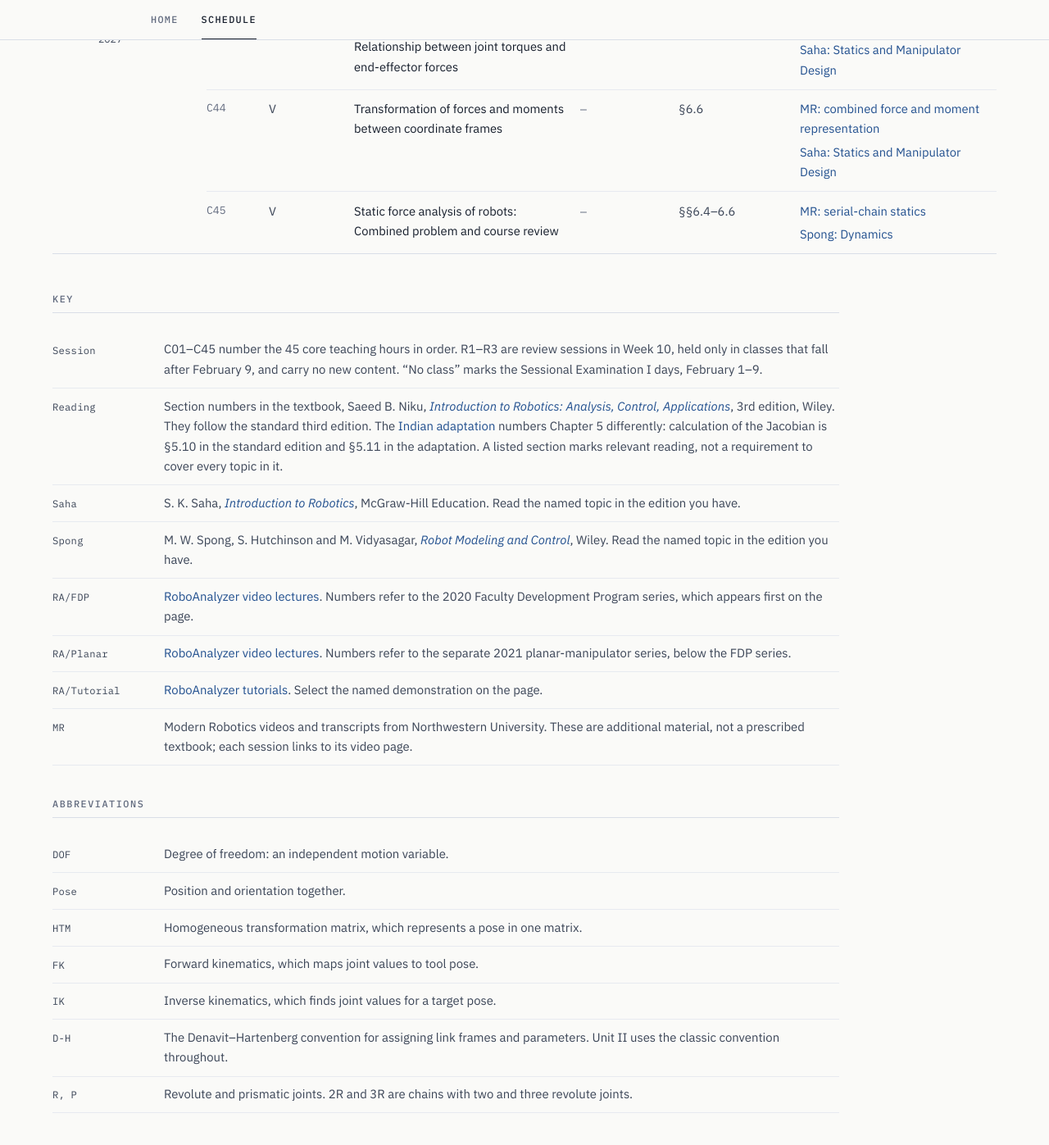
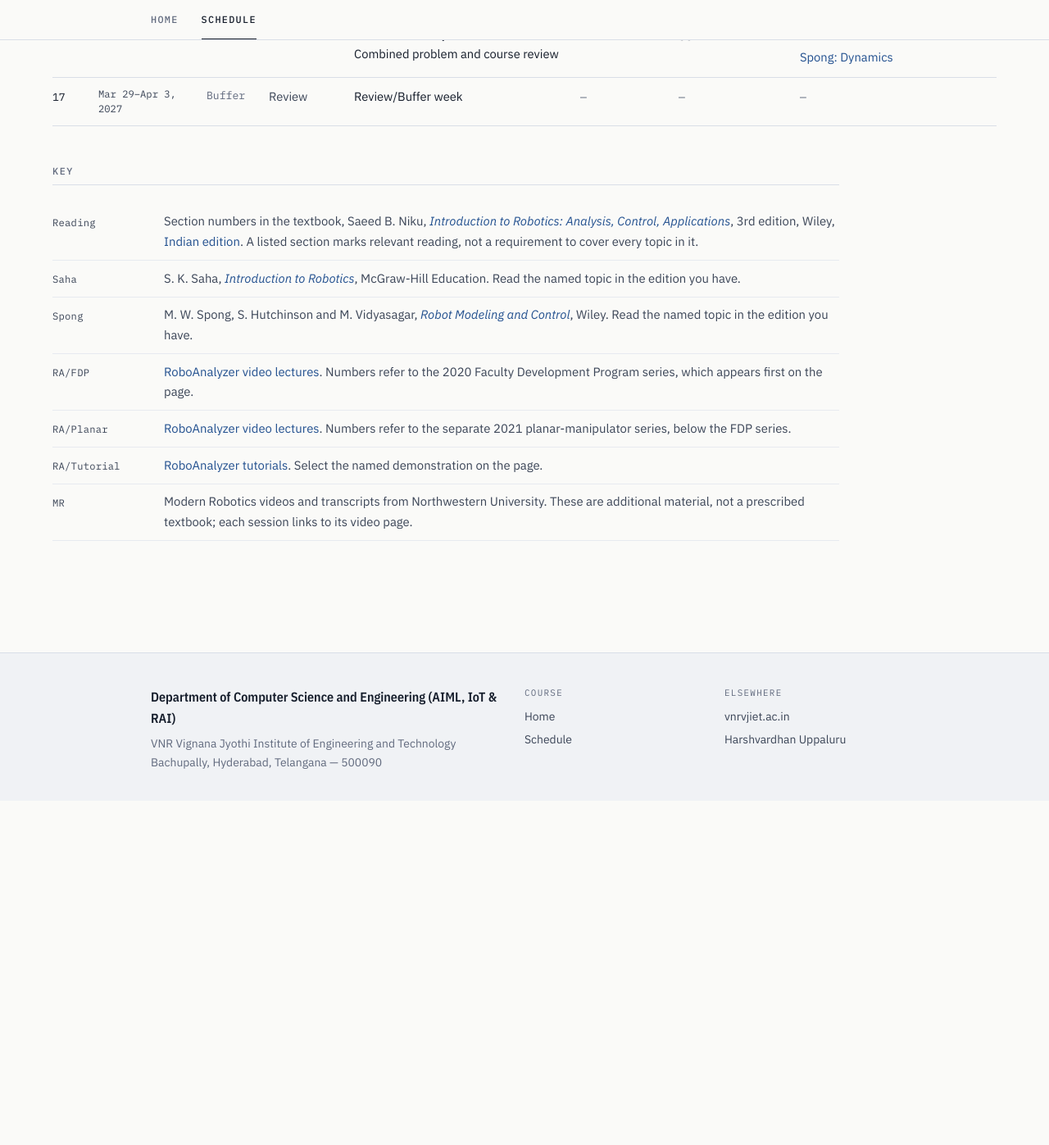
Before and after one commit to uhvardhan/kinematics-dynamics-robots, a Jekyll site: the page built from schedule.md, in a window 1280 px wide and 1400 px high, scrolled down 4713 px. Shown: the top 1397 px of the window at 82% size. Built offline with Jekyll 4.4.1, drawn with Linux system fonts in a browser that asks for light colours; after the commit the page ends 5690 px from its top, so only the background shows below that; some of the changed text lies outside the part shown.

Commit message:
Shift lectures up a week, use Niku Indian-edition readings, trim the key
- Remove the Week 10 reviews R1-R3. C25-C27 follow the exam in Week 10,
  C28-C45 move up one week, and Week 17 becomes a Review/Buffer week.
- Renumber the Reading column for Niku's Indian edition (3rd edition,
  Wiley India): Chapter 1 order differs, and Chapter 5 adds 5.5
  Singularities (now also read in C36).
- Remove the Abbreviations list and the Session row from the key.

Co-Authored-By: Claude Opus 5.5 <noreply@anthropic.com>
Claude-Session: https://claude.ai/code/session_01Asub2d363DQaGTL1eJYgtC

```diff
--- a/_data/schedule.yml
+++ b/_data/schedule.yml
@@ -6,16 +6,17 @@
 #   dates      — the Date column, one per line (here, the week's span). It spans
 #                the week's rows until a session in that week has its own date.
 #   sessions   — one row each:
-#     id         — the Session column. C01–C45 are the core hours, R1–R3 the
-#                  conditional reviews in Week 10. "No class" marks the
-#                  Sessional Examination I days.
+#     id         — the Session column. C01–C45 are the core hours. "No class"
+#                  marks the Sessional Examination I days, and "Buffer" the
+#                  review and buffer week (Week 17).
 #     date       — the class date, once the timetable is out. When any session
 #                  in a week has one, each row of that week shows its own date.
 #     unit       — the Unit column (syllabus unit). "" prints an em dash.
 #     topic      — the Topic column, printed as written.
 #     notes      — the Lecture Notes column: notes, slides or scripts, as
 #                  {name, url}. [] prints an em dash.
-#     reading    — the Reading column: Niku section numbers. "" prints an em dash.
+#     reading    — the Reading column: section numbers in Niku, Indian edition.
+#                  "" prints an em dash.
 #     resources  — the Additional Resources column, as {name, url}.
 #
 # The labels used in resources (Saha, Spong, RA/FDP, RA/Planar, RA/Tutorial, MR)
@@ -38,7 +39,7 @@
       unit: "I"
       topic: "Robots as Mechanisms"
       notes: []
-      reading: "§§1.8–1.9, 2.1–2.3"
+      reading: "§§1.7–1.8, 2.1–2.3"
       resources:
         - name: "RA/FDP 1–3: robot motion and freedom"
           url: "https://www.roboanalyzer.com/video-lectures.html"
@@ -256,7 +257,7 @@
       unit: "III"
       topic: "The Inverse Kinematic Solution of Robots, Workspace analysis"
       notes: []
-      reading: "§§1.14, 2.8, 2.13"
+      reading: "§§1.12, 2.8, 2.13"
       resources:
         - name: "MR: task space and workspace"
           url: "https://modernrobotics.northwestern.edu/nu-gm-book-resource/2-5-task-space-and-workspace/"
@@ -343,37 +344,6 @@
       notes: []
       reading: ""
       resources: []
-    - id: "R1"
-      date: ""
-      unit: "I"
-      topic: "Review: Rigid Body Foundations and Spatial Analysis"
-      notes: []
-      reading: "§§2.4–2.7"
-      resources:
-        - name: "MR: homogeneous transformations"
-          url: "https://modernrobotics.northwestern.edu/nu-gm-book-resource/3-3-1-homogeneous-transformation-matrices/"
-    - id: "R2"
-      date: ""
-      unit: "II"
-      topic: "Review: Forward Kinematics (D-H Convention)"
-      notes: []
-      reading: "§§2.11–2.12"
-      resources:
-        - name: "RA/Tutorial: FK demonstration"
-          url: "https://www.roboanalyzer.com/tutorials.html"
-    - id: "R3"
-      date: ""
-      unit: "III"
-      topic: "Review: Inverse Kinematics"
-      notes: []
-      reading: "§§2.9, 2.13"
-      resources:
-        - name: "RA/Planar 6 and 8: planar inverse solutions"
-          url: "https://www.roboanalyzer.com/video-lectures.html"
-
-- week: 11
-  dates: ["Feb 15–21, 2027"]
-  sessions:
     - id: "C25"
       date: ""
       unit: "III"
@@ -408,8 +378,8 @@
         - name: "RA/Tutorial: IK demonstration"
           url: "https://www.roboanalyzer.com/tutorials.html"
 
-- week: 12
-  dates: ["Feb 22–28, 2027"]
+- week: 11
+  dates: ["Feb 15–21, 2027"]
   sessions:
     - id: "C28"
       date: ""
@@ -445,15 +415,15 @@
         - name: "Spong: Velocity Kinematics—The Jacobian"
           url: "https://faculty.cc.gatech.edu/~seth/index.php?u=spongbook"
 
-- week: 13
-  dates: ["Mar 1–7, 2027"]
+- week: 12
+  dates: ["Feb 22–28, 2027"]
   sessions:
     - id: "C31"
       date: ""
       unit: "IV"
       topic: "Differential motions of a frame versus a robot"
       notes: []
-      reading: "§§5.5–5.6"
+      reading: "§§5.6–5.7"
       resources:
         - name: "Spong: Velocity Kinematics—The Jacobian"
           url: "https://faculty.cc.gatech.edu/~seth/index.php?u=spongbook"
@@ -464,7 +434,7 @@
       unit: "IV"
       topic: "Interpretation of differential changes"
       notes: []
-      reading: "§§5.7–5.9"
+      reading: "§§5.8–5.10"
       resources:
         - name: "Spong: Velocity Kinematics—The Jacobian"
           url: "https://faculty.cc.gatech.edu/~seth/index.php?u=spongbook"
@@ -475,22 +445,22 @@
       unit: "IV"
       topic: "Calculation of the Jacobian for serial manipulators"
       notes: []
-      reading: "§5.10"
+      reading: "§5.11"
       resources:
         - name: "Spong: Velocity Kinematics—The Jacobian"
           url: "https://faculty.cc.gatech.edu/~seth/index.php?u=spongbook"
         - name: "MR: velocity kinematics"
           url: "https://modernrobotics.northwestern.edu/nu-gm-book-resource/velocity-kinematics-and-statics/"
 
-- week: 14
-  dates: ["Mar 8–14, 2027"]
+- week: 13
+  dates: ["Mar 1–7, 2027"]
   sessions:
     - id: "C34"
       date: ""
       unit: "IV"
       topic: "Calculation of the Jacobian for serial manipulators (SCARA or Articulated)"
       notes: []
-      reading: "§§5.9–5.10"
+      reading: "§§5.10–5.11"
       resources:
         - name: "Spong: Velocity Kinematics—The Jacobian"
           url: "https://faculty.cc.gatech.edu/~seth/index.php?u=spongbook"
@@ -501,7 +471,7 @@
       unit: "IV"
       topic: "Relationship between the Jacobian and the Differential Operator"
       notes: []
-      reading: "§5.11"
+      reading: "§5.12"
       resources:
         - name: "Spong: Velocity Kinematics—The Jacobian"
           url: "https://faculty.cc.gatech.edu/~seth/index.php?u=spongbook"
@@ -512,22 +482,22 @@
       unit: "IV"
       topic: "Singularity Analysis: Decoupling singularities"
       notes: []
-      reading: "§§5.3, 5.12. Use Spong for the arm/wrist decoupling treatment."
+      reading: "§§5.3, 5.5, 5.13. Use Spong for the arm/wrist decoupling treatment."
       resources:
         - name: "Spong: Velocity Kinematics—The Jacobian, singularity analysis"
           url: "https://faculty.cc.gatech.edu/~seth/index.php?u=spongbook"
         - name: "MR: singularities"
           url: "https://modernrobotics.northwestern.edu/nu-gm-book-resource/5-3-singularities/"
 
-- week: 15
-  dates: ["Mar 15–21, 2027"]
+- week: 14
+  dates: ["Mar 8–14, 2027"]
   sessions:
     - id: "C37"
       date: ""
       unit: "IV"
       topic: "The Inverse Jacobian"
       notes: []
-      reading: "§5.12"
+      reading: "§5.13"
       resources:
         - name: "Spong: Velocity Kinematics—The Jacobian"
           url: "https://faculty.cc.gatech.edu/~seth/index.php?u=spongbook"
@@ -556,8 +526,8 @@
         - name: "MR: Lagrangian dynamics, part 2"
           url: "https://modernrobotics.northwestern.edu/nu-gm-book-resource/8-1-lagrangian-formulation-of-dynamics-part-2-of-2/"
 
-- week: 16
-  dates: ["Mar 22–28, 2027"]
+- week: 15
+  dates: ["Mar 15–21, 2027"]
   sessions:
     - id: "C40"
       date: ""
@@ -593,8 +563,8 @@
         - name: "RA/Tutorial: inverse dynamics demonstration"
           url: "https://www.roboanalyzer.com/tutorials.html"
 
-- week: 17
-  dates: ["Mar 29–Apr 3, 2027"]
+- week: 16
+  dates: ["Mar 22–28, 2027"]
   sessions:
     - id: "C43"
       date: ""
@@ -629,3 +599,14 @@
           url: "https://modernrobotics.northwestern.edu/nu-gm-book-resource/5-2-statics-of-open-chains/"
         - name: "Spong: Dynamics"
           url: "https://faculty.cc.gatech.edu/~seth/index.php?u=spongbook"
+
+- week: 17
+  dates: ["Mar 29–Apr 3, 2027"]
+  sessions:
+    - id: "Buffer"
+      date: ""
+      unit: "Review"
+      topic: "Review/Buffer week"
+      notes: []
+      reading: ""
+      resources: []
--- a/_data/schedule_key.yml
+++ b/_data/schedule_key.yml
@@ -2,20 +2,14 @@
 # Adapted from the "Reading and resource key" in the Teaching Plan 2026–27.
 
 labels:
-  - label: "Session"
-    text: >-
-      C01–C45 number the 45 core teaching hours in order. R1–R3 are review sessions
-      in Week 10, held only in classes that fall after February 9, and carry no new
-      content. "No class" marks the Sessional Examination I days, February 1–9.
   - label: "Reading"
     text: >-
       Section numbers in the textbook, Saeed B. Niku,
       [*Introduction to Robotics: Analysis, Control, Applications*](https://www.zybooks.com/catalog/introduction-to-robotics-analysis-control-applications-3e/),
-      3rd edition, Wiley. They follow the standard third edition. The
-      [Indian adaptation](https://www.wileyindia.com/introduction-to-robotics-analysis-control-applications-3ed-an-indian-adaptation.html)
-      numbers Chapter 5 differently: calculation of the Jacobian is §5.10 in the
-      standard edition and §5.11 in the adaptation. A listed section marks relevant
-      reading, not a requirement to cover every topic in it.
+      3rd edition, Wiley,
+      [Indian edition](https://www.wileyindia.com/introduction-to-robotics-analysis-control-applications-3ed-an-indian-adaptation.html).
+      A listed section marks relevant reading, not a requirement to cover every
+      topic in it.
   - label: "Saha"
     text: >-
       S. K. Saha, [*Introduction to Robotics*](https://www.mheducation.co.in/introduction-to-robotics-9789355326461-india),
@@ -42,19 +36,3 @@ labels:
     text: >-
       Modern Robotics videos and transcripts from Northwestern University. These are
       additional material, not a prescribed textbook; each session links to its video page.
-
-abbreviations:
-  - label: "DOF"
-    text: "Degree of freedom: an independent motion variable."
-  - label: "Pose"
-    text: "Position and orientation together."
-  - label: "HTM"
-    text: "Homogeneous transformation matrix, which represents a pose in one matrix."
-  - label: "FK"
-    text: "Forward kinematics, which maps joint values to tool pose."
-  - label: "IK"
-    text: "Inverse kinematics, which finds joint values for a target pose."
-  - label: "D-H"
-    text: "The Denavit–Hartenberg convention for assigning link frames and parameters. Unit II uses the classic convention throughout."
-  - label: "R, P"
-    text: "Revolute and prismatic joints. 2R and 3R are chains with two and three revolute joints."
--- a/assets/css/style.css
+++ b/assets/css/style.css
@@ -443,8 +443,8 @@ tbody tr:hover td { background: rgba(21, 29, 43, .022); }
 
 .schedule td.t-topic { color: var(--ink); }
 
-/* The key and abbreviations under the table keep to a readable measure, flush
-   left with the table rather than centred under it. */
+/* The key under the table keeps to a readable measure, flush left with the
+   table rather than centred under it. */
 .schedule-key { max-width: 60rem; margin-top: 3rem; }
 /* A link to #key lands here; clear the sticky nav. */
 .schedule-key { scroll-margin-top: 4rem; }
--- a/schedule.md
+++ b/schedule.md
@@ -130,11 +130,5 @@ wide: true
     <div class="specs__row"><dt>{{ k.label }}</dt><dd>{{ k.text | markdownify | remove: "<p>" | remove: "</p>" | strip }}</dd></div>
     {%- endfor %}
   </dl>
-  <h2 class="section__title">Abbreviations</h2>
-  <dl class="specs key">
-    {%- for k in site.data.schedule_key.abbreviations %}
-    <div class="specs__row"><dt>{{ k.label }}</dt><dd>{{ k.text | markdownify | remove: "<p>" | remove: "</p>" | strip }}</dd></div>
-    {%- endfor %}
-  </dl>
 </div>
 {% endif %}
```
Also changed, not shown: README.md.
